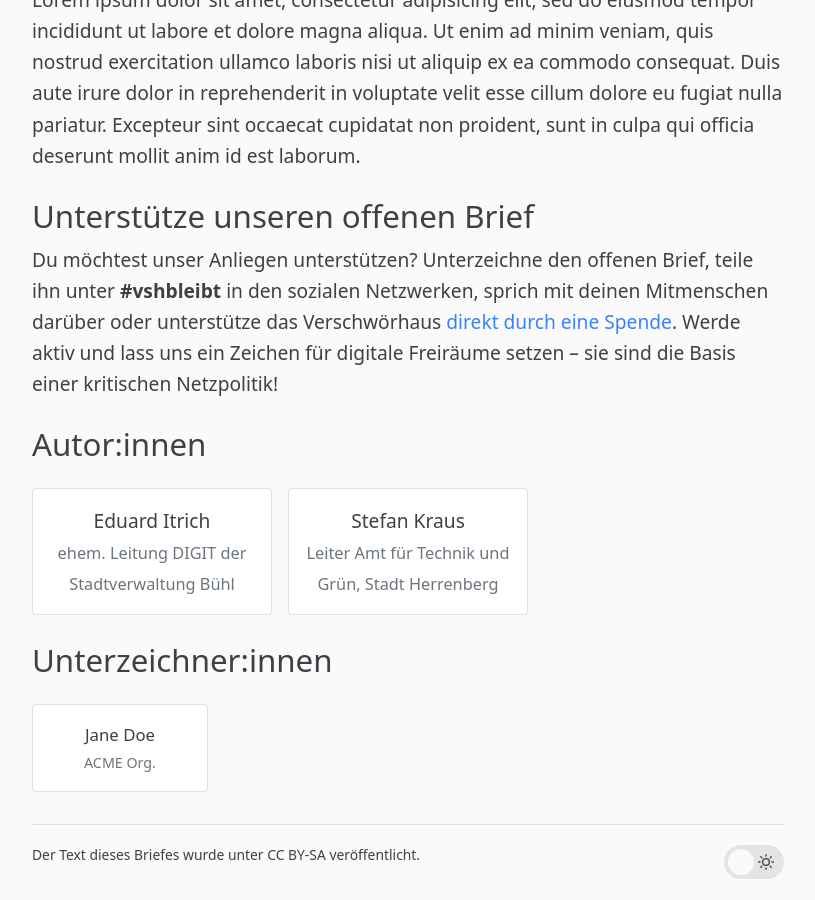
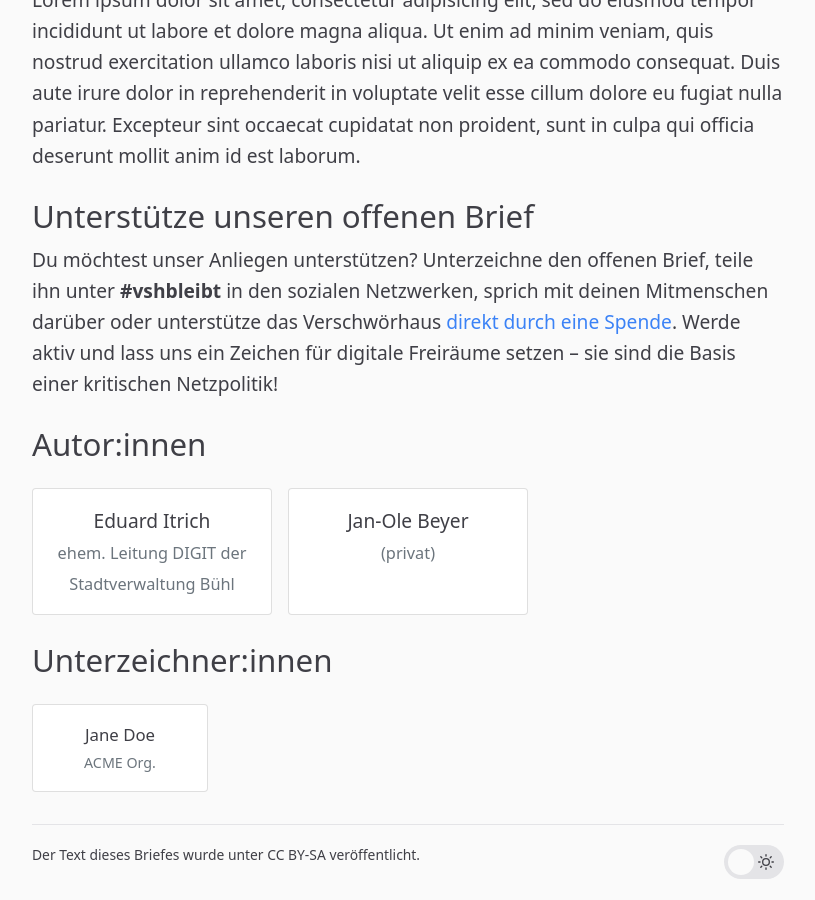
Before and after one commit to itrich/vsh-bleibt, a Jekyll site: the page built from OFFENERBRIEF.md, in a window 1280 px wide and 900 px high, scrolled down 1521 px. Shown: the whole window, without its empty margins (232-1047 px from the left). Built offline with Jekyll 4.4.1, drawn with Linux system fonts in a browser that asks for light colours.

Commit message:
Update authors.yml
Ich erlaube mir mal, mich zu den Autor*innen hinzuzufügen. Da ich das hier aber dezidiert privat mache, würde ich ungerne eine dienstliche Rolle angeben. Wir sollten diskutieren, wie wir das insgesamt händeln wollen.

```diff
--- a/_data/authors.yml
+++ b/_data/authors.yml
@@ -2,3 +2,5 @@
   role: ehem. Leitung DIGIT der Stadtverwaltung Bühl
 - name: Stefan Kraus
   role: Leiter Amt für Technik und Grün, Stadt Herrenberg
+  name: Jan-Ole Beyer
+  role: (privat)
```
